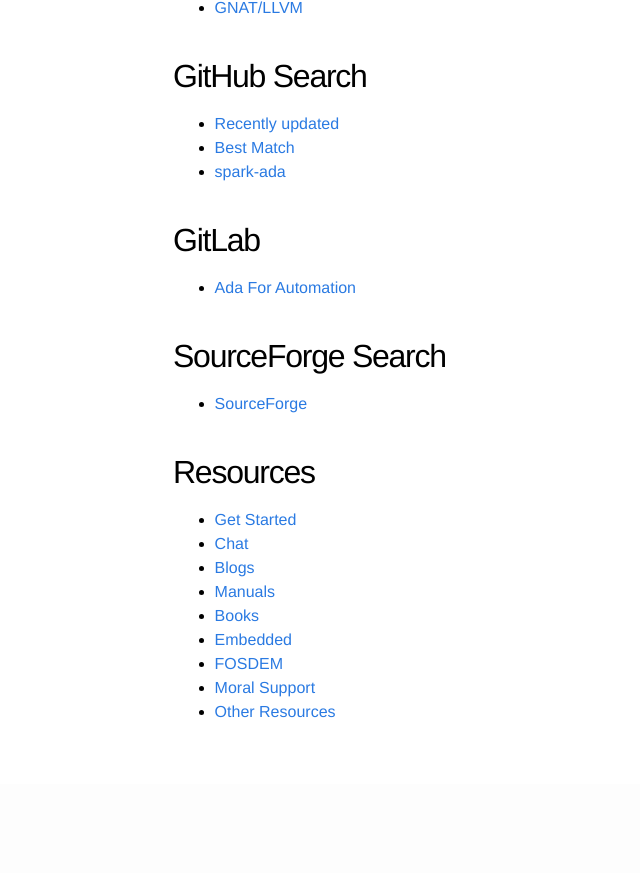
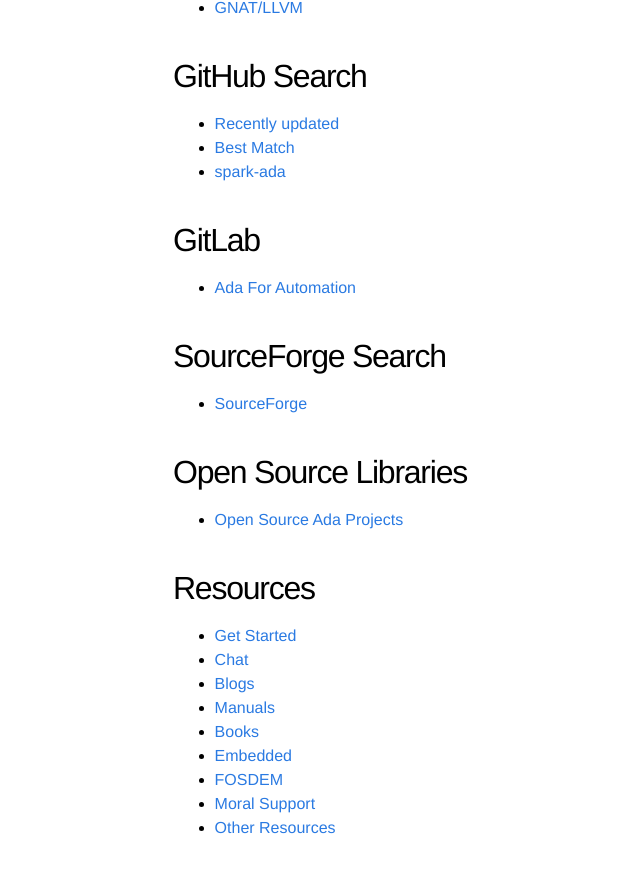
Before and after one commit to quornings/quornings.github.io, a Jekyll site: the page built from ada.md, in a window 1280 px wide and 900 px high, scrolled down 1050 px. Shown: the top 873 px of the window, without its empty margins (67-707 px from the left). Built offline with Jekyll 4.4.1, drawn with Linux system fonts in a browser that asks for light colours; before the commit the page ends 1834 px from its top, so only the background shows below that.

Commit message:
Add Open Source Libraries Ada projects

```diff
--- a/ada.md
+++ b/ada.md
@@ -4,7 +4,6 @@ title: Ada Projects
 ---
 
 ## Live
-
 - [Ada Planet](https://www.laeran.pl/adaplanet/i/)
 - [Stack Overflow](https://stackoverflow.com/questions/tagged/ada)
 - [comp.lang.ada](https://groups.google.com/forum/#!forum/comp.lang.ada) via Google Groups
@@ -15,7 +14,6 @@ title: Ada Projects
 - [Debian Ada](https://lists.debian.org/debian-ada/)
 
 ## Pinned
-
 - [awesome Ada](https://github.com/ohenley/awesome-ada)
 - [Awesomerepos.io - Ada/SPARK](https://awesomerepos.io/awesome/ohenley/awesome-ada)
 - [Project Awesome](https://project-awesome.org/ohenley/awesome-ada)
@@ -28,7 +26,6 @@ title: Ada Projects
 - [R1000](http://datamuseum.dk/wiki/Rational/R1000s400) Rational R1000s400
 
 ## GitHub Projects
-
 - [Alire](https://github.com/alire-project/alire)
 - [Alire Index](https://github.com/alire-project/alire-index)
 - [SDLAda](https://github.com/Lucretia/sdlada) binding to SDL2
@@ -41,22 +38,20 @@ title: Ada Projects
 - [GNAT/LLVM](https://github.com/AdaCore/gnat-llvm)
 
 ## GitHub Search
-
 - [Recently updated](https://github.com/topics/ada?l=ada&o=desc&s=updated)
 - [Best Match](https://github.com/topics/ada?l=ada&o=desc&s=)
 - [spark-ada](https://github.com/topics/spark-ada)
 
-
 ## GitLab
-
 - [Ada For Automation](https://gitlab.com/ada-for-automation/ada-for-automation)
 
 ## SourceForge Search
-
 - [SourceForge](https://sourceforge.net/directory/language:ada/?q=Ada)
 
+## Open Source Libraries
+- [Open Source Ada Projects](https://opensourcelibs.com/libs/ada)
+
 ## Resources
-
 - [Get Started](/getstarted/)
 - [Chat](/chat/)
 - [Blogs](/blogs/)
```
